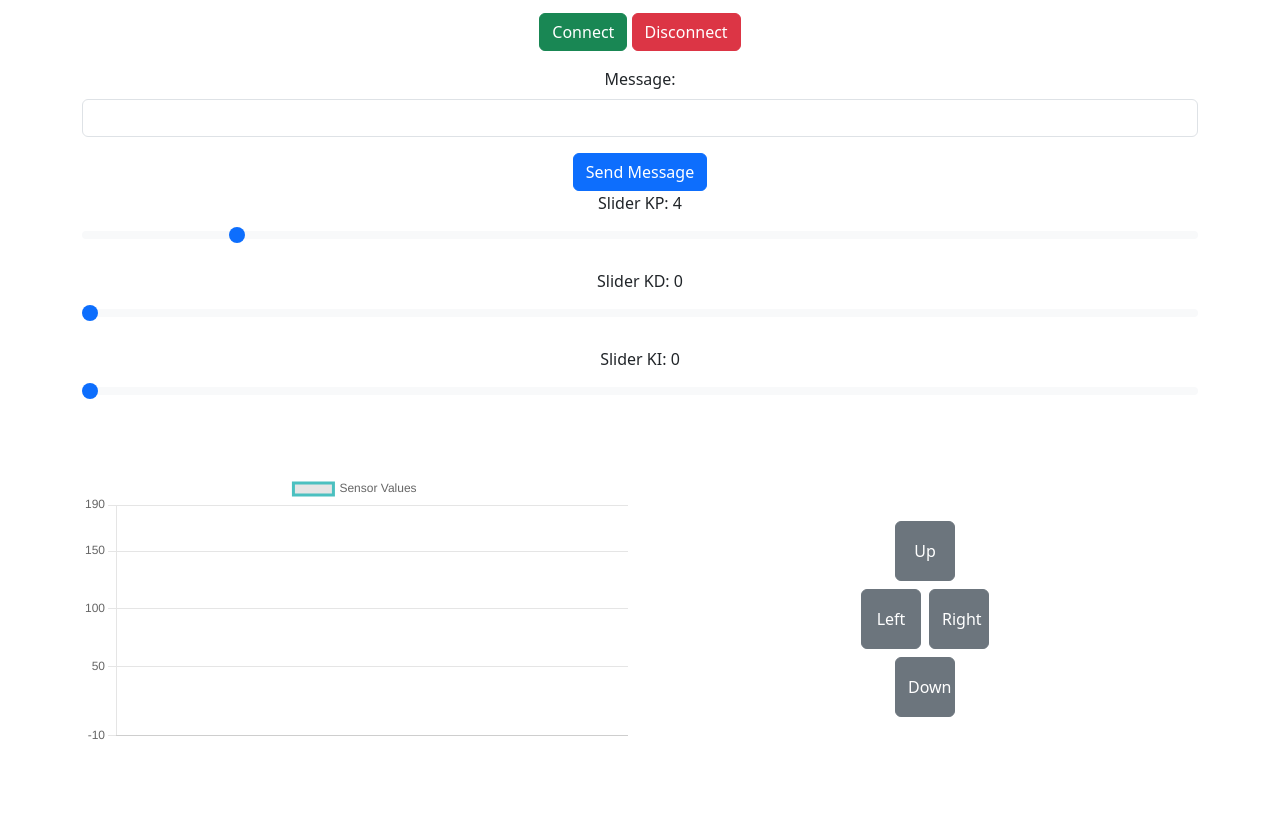
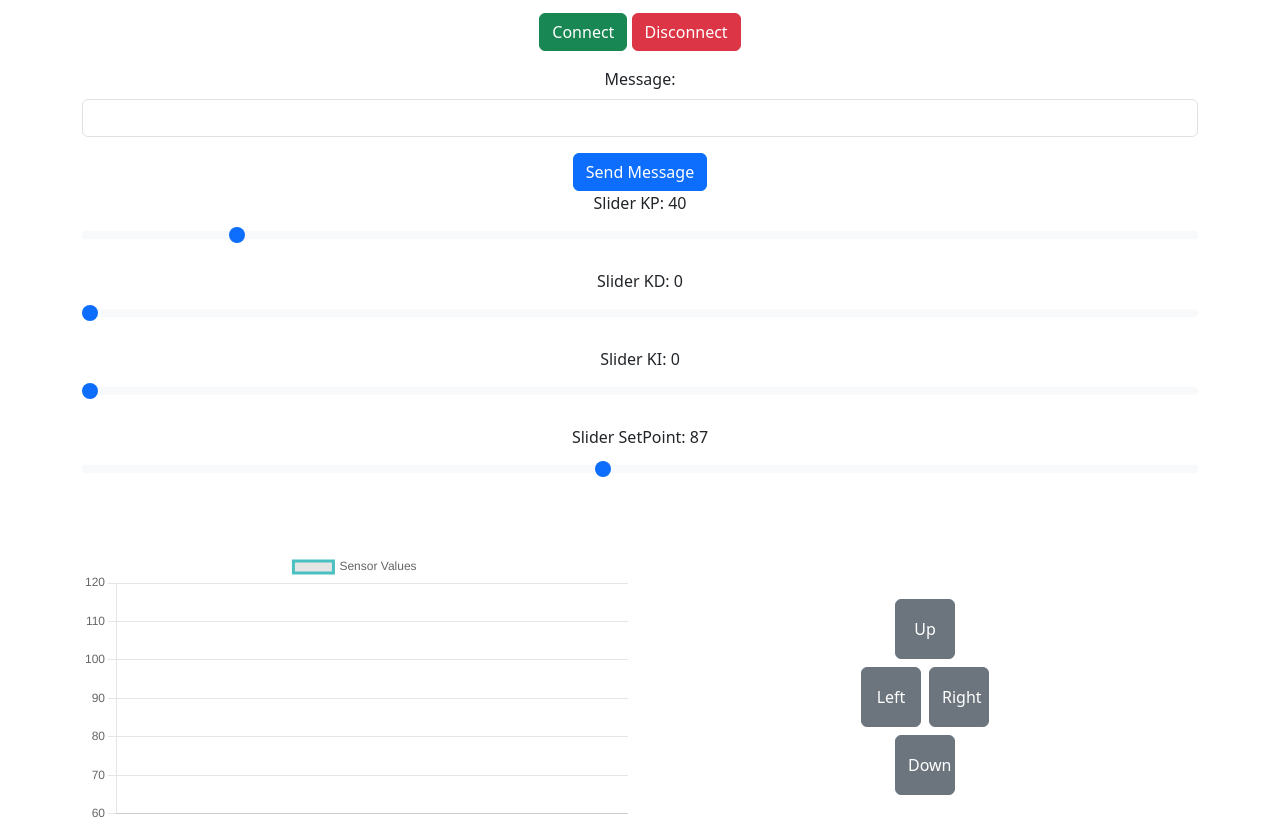
Before and after one commit to romferstl/RobotWebController, a plain HTML site: page index.html in a window 1280 px wide. Shown: the part 126-950 px from the top of the page. Before the commit the page ends 872 px from the top, so only its background shows below. Drawn offline with nearby package versions, Linux system fonts and the light colour scheme.

Commit message:
Final Commit

```diff
--- a/index.html
+++ b/index.html
@@ -37,16 +37,20 @@
                 </div>
                 <button id="WriteButton" class="btn btn-primary btn-hover-scale">Send Message</button>
                 <div class="mb-3">
-                    <label for="sliderKP" class="form-label">Slider KP: <span id="sliderKPValue">4</span></label>
-                    <input type="range" class="form-range slider" id="sliderKP" min="0" max="30" step="0.2" value="4">
+                    <label for="sliderKP" class="form-label">Slider KP: <span id="sliderKPValue">40</span></label>
+                    <input type="range" class="form-range slider" id="sliderKP" min="0" max="300" step="1" value="40">
                 </div>
                 <div class="mb-3">
                     <label for="sliderKD" class="form-label">Slider KD: <span id="sliderKDValue">0</span></label>
-                    <input type="range" class="form-range slider" id="sliderKD" min="0" max="2" step="0.01" value="0">
+                    <input type="range" class="form-range slider" id="sliderKD" min="0" max="10" step="0.01" value="0">
                 </div>
                 <div class="mb-3">
                     <label for="sliderKI" class="form-label">Slider KI: <span id="sliderKIValue">0</span></label>
-                    <input type="range" class="form-range slider" id="sliderKI" min="0" max="5" step="0.5" value="0">
+                    <input type="range" class="form-range slider" id="sliderKI" min="0" max="10" step="0.02" value="0">
+                </div>
+                <div class="mb-3">
+                    <label for="sliderSETPOINT" class="form-label">Slider SetPoint: <span id="sliderSETPOINTValue">87</span></label>
+                    <input type="range" class="form-range slider" id="sliderSETPOINT" min="45" max="135" step="0.2" value="87">
                 </div>
             </div>
         </div>
@@ -87,8 +91,8 @@
                 animation: false,
                 scales: {
                     y: {
-                        min: -10,
-                        max: 190
+                        min: 60,
+                        max: 120
                     }
                 }
             }
@@ -148,6 +152,24 @@
             }
         });
 
+        var sliderSETPOINT = document.getElementById("sliderSETPOINT");
+        const sliderSETPOINTValue = document.getElementById("sliderSETPOINTValue");
+        sliderSETPOINT.addEventListener("input", () => {
+            sliderSETPOINTValue.textContent = sliderSETPOINT.value;
+            if (Server && Server.connected) {
+                if (!("TextEncoder" in window))
+                    alert("Sorry, this browser does not support TextEncoder...");
+                var input_text = sliderSETPOINT.value;
+                var enc = new TextEncoder();
+                var sendstring = enc.encode(input_text);
+
+                console.log("Writing \'" + input_text + "\' to Device")
+                CharacteristicSETPOINT.writeValue(sendstring);
+            } else {
+                console.log("server or characteristic missing")
+            }
+        });
+
         var SERVICE_ENVIRONMENT_UUID = "70a9dda7-b73c-42cb-9ef3-a452d0844d10";
         var SERVICE_CONTROL_UUID = "74741977-c0c4-4f8a-9831-a261f8b83d16";
         var CHARACTERISTIC_MOTOR_UUID = "c7c70dec-ee2d-4212-8183-49060f283bff";
@@ -155,6 +177,8 @@
         var CHARACTERISTIC_KP_UUID = "f18ae210-be7e-4414-9b7a-73e9a729ba07"
         var CHARACTERISTIC_KD_UUID = "1bd6ba58-f400-4d32-a8c7-397e0706c3a0"
         var CHARACTERISTIC_KI_UUID = "c23b847e-0c14-4196-abb3-0c8612b49ff6"
+        var CHARACTERISTIC_SETPOINT_UUID = "cd912393-7352-4ba8-a49b-56b5eab6a920"
+
 
         var Server = null;
         var CharacteristicAcc = null;
@@ -162,6 +186,7 @@
         var CharacteristicKP = null;
         var CharacteristicKD = null;
         var CharacteristicKI = null;
+        var CharacteristicSETPOINT = null;
 
 
         const connectionStatusText = document.getElementById("connectionStatusText");
@@ -248,6 +273,9 @@
                 CharacteristicKP = await ServiceControl.getCharacteristic(CHARACTERISTIC_KP_UUID);
                 CharacteristicKD = await ServiceControl.getCharacteristic(CHARACTERISTIC_KD_UUID);
                 CharacteristicKI = await ServiceControl.getCharacteristic(CHARACTERISTIC_KI_UUID);
+                CharacteristicSETPOINT = await ServiceControl.getCharacteristic(CHARACTERISTIC_SETPOINT_UUID);
+
+                //CHARACTERISTIC_SETPOINT_UUID
                 console.log("Got Characteristics:", CharacteristicKP.uuid, CharacteristicKD.uuid, CharacteristicKI.uuid);
 
 
```
